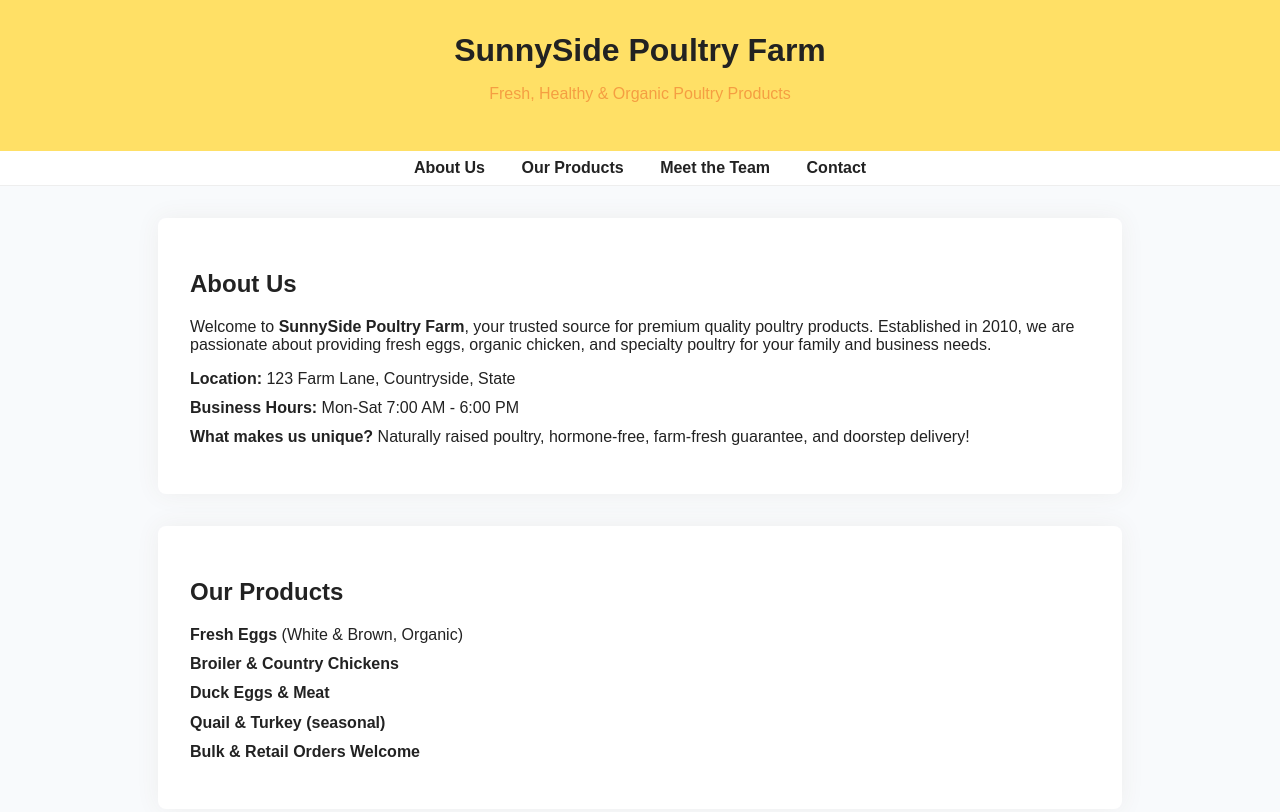
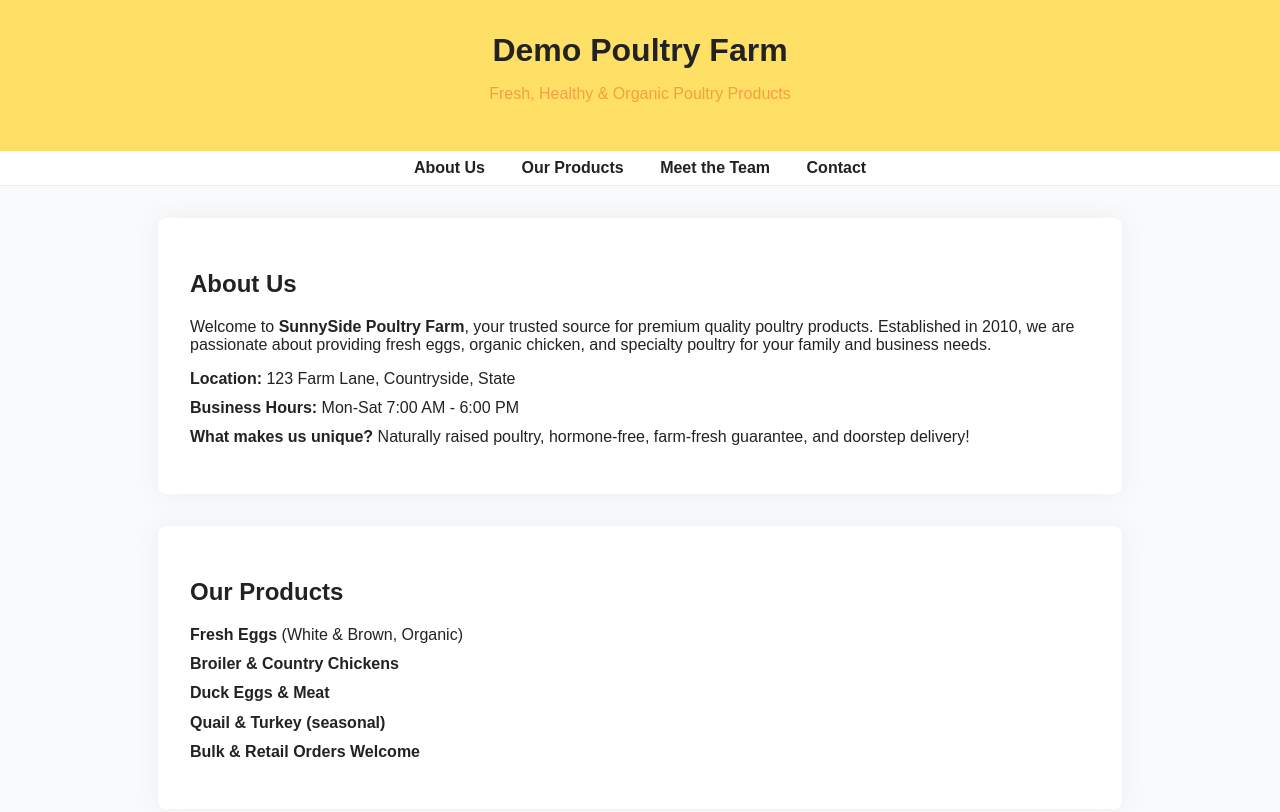
Before and after one commit to Nihal14072000/test, a plain HTML site: page index.html in a window 1280 px wide. Shown: the top 812 px of the page. Drawn offline with Linux system fonts and the light colour scheme.

Commit message:
Update index.html

```diff
--- a/index.html
+++ b/index.html
@@ -2,7 +2,7 @@
 <html lang="en">
 <head>
     <meta charset="UTF-8">
-    <title>Al-noor Poultry Farm</title>
+    <title>Poultry Farm</title>
     <meta name="viewport" content="width=device-width, initial-scale=1">
     <style>
         body {font-family: Arial, sans-serif; background: #f8fafc; color: #222; margin: 0; padding: 0;}
@@ -22,7 +22,7 @@
 </head>
 <body>
     <header>
-        <h1>SunnySide Poultry Farm</h1>
+        <h1>Demo Poultry Farm</h1>
         <p class="highlight">Fresh, Healthy &amp; Organic Poultry Products</p>
     </header>
     <nav>
```
